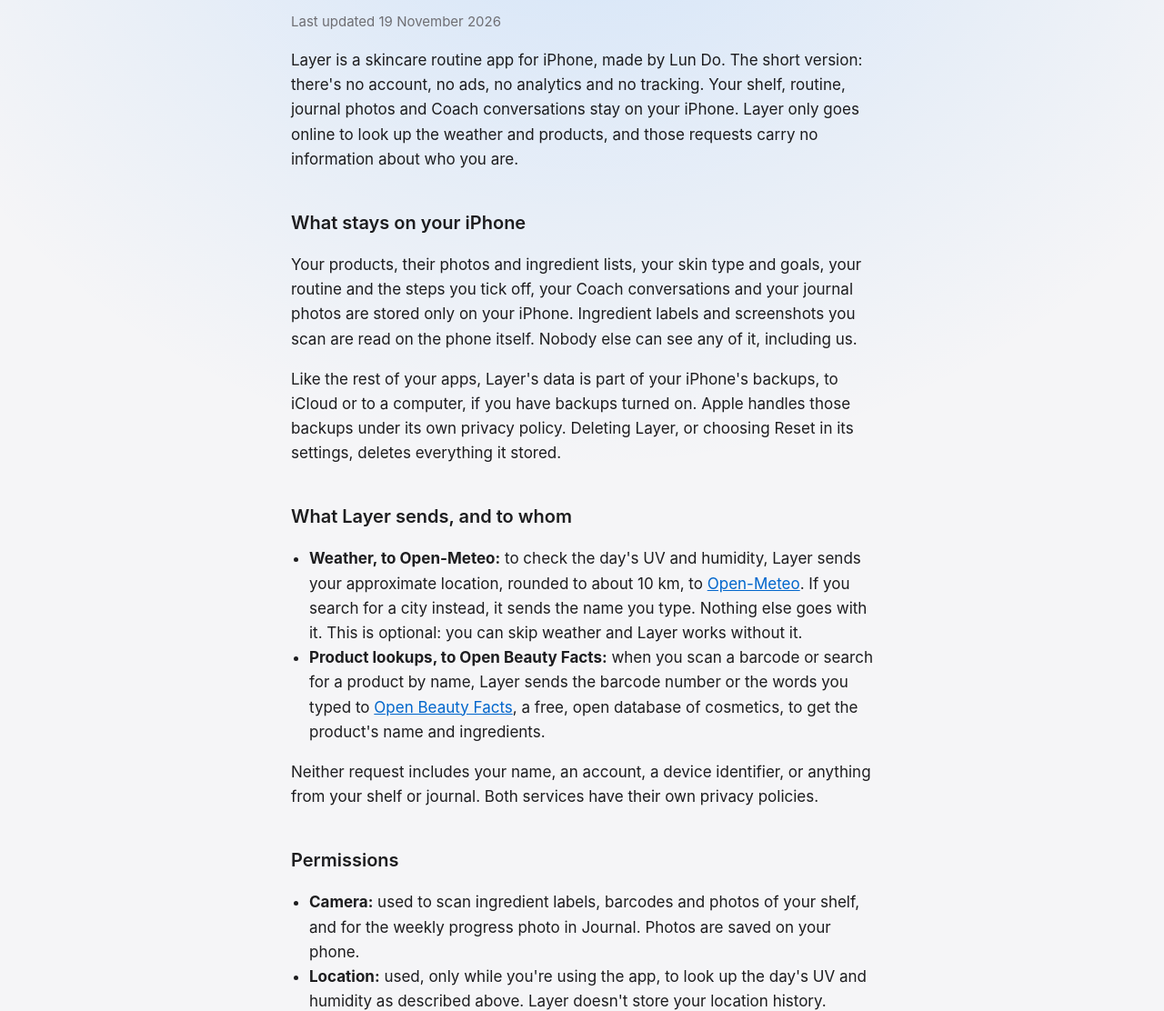
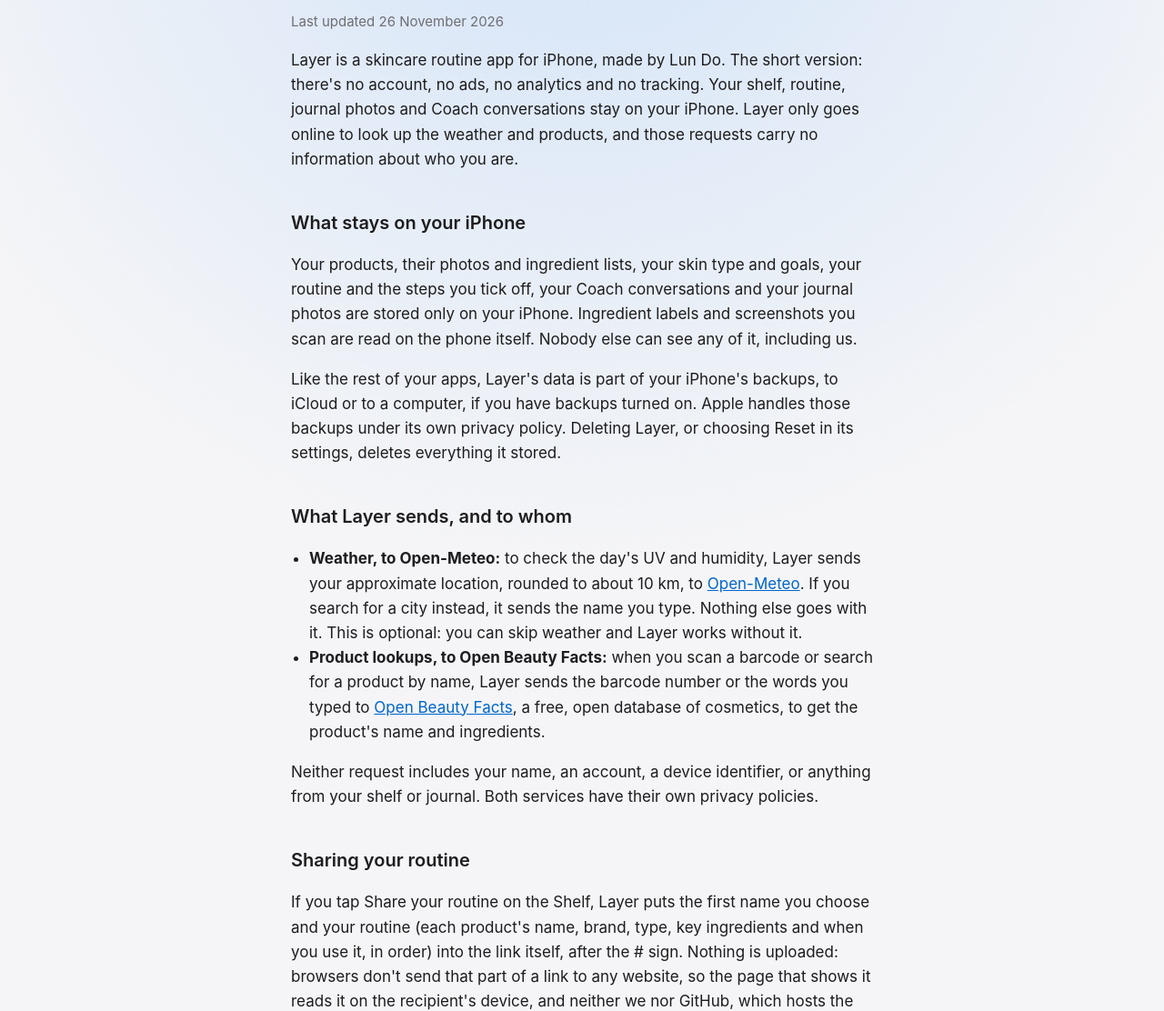
Before and after one commit to mark22d-kaijunumber8/layer, a plain HTML site: page privacy.html in a window 1280 px wide. Shown: the part 177-1289 px from the top of the page at 91% size. Drawn offline with Linux system fonts and the light colour scheme.

Commit message:
Update privacy.html

```diff
--- a/privacy.html
+++ b/privacy.html
@@ -16,7 +16,7 @@
     </nav>
 
     <h1>Privacy policy</h1>
-    <p class="meta">Last updated 19 November 2026</p>
+    <p class="meta">Last updated 26 November 2026</p>
 
     <p>Layer is a skincare routine app for iPhone, made by Lun Do. The short version: there's no account, no ads, no analytics and no tracking. Your shelf, routine, journal photos and Coach conversations stay on your iPhone. Layer only goes online to look up the weather and products, and those requests carry no information about who you are.</p>
 
@@ -30,6 +30,9 @@
       <li><strong>Product lookups, to Open Beauty Facts:</strong> when you scan a barcode or search for a product by name, Layer sends the barcode number or the words you typed to <a href="https://world.openbeautyfacts.org">Open Beauty Facts</a>, a free, open database of cosmetics, to get the product's name and ingredients.</li>
     </ul>
     <p>Neither request includes your name, an account, a device identifier, or anything from your shelf or journal. Both services have their own privacy policies.</p>
+
+    <h2>Sharing your routine</h2>
+    <p>If you tap Share your routine on the Shelf, Layer puts the first name you choose and your routine (each product's name, brand, type, key ingredients and when you use it, in order) into the link itself, after the # sign. Nothing is uploaded: browsers don't send that part of a link to any website, so the page that shows it reads it on the recipient's device, and neither we nor GitHub, which hosts the page, receive it. Your photos, skin goals and settings are never included. Anyone who has the link can see the routine, so send it only to people you choose. Nothing is shared unless you tap Share.</p>
 
     <h2>Permissions</h2>
     <ul>
```
